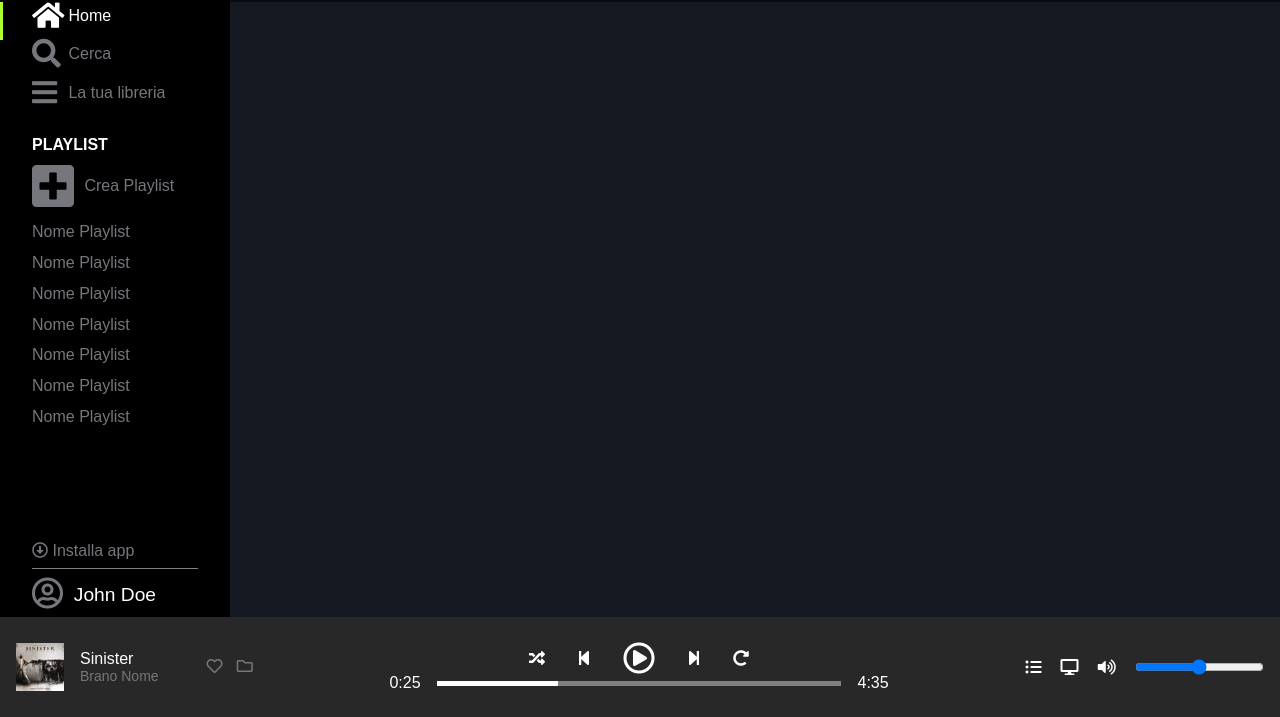
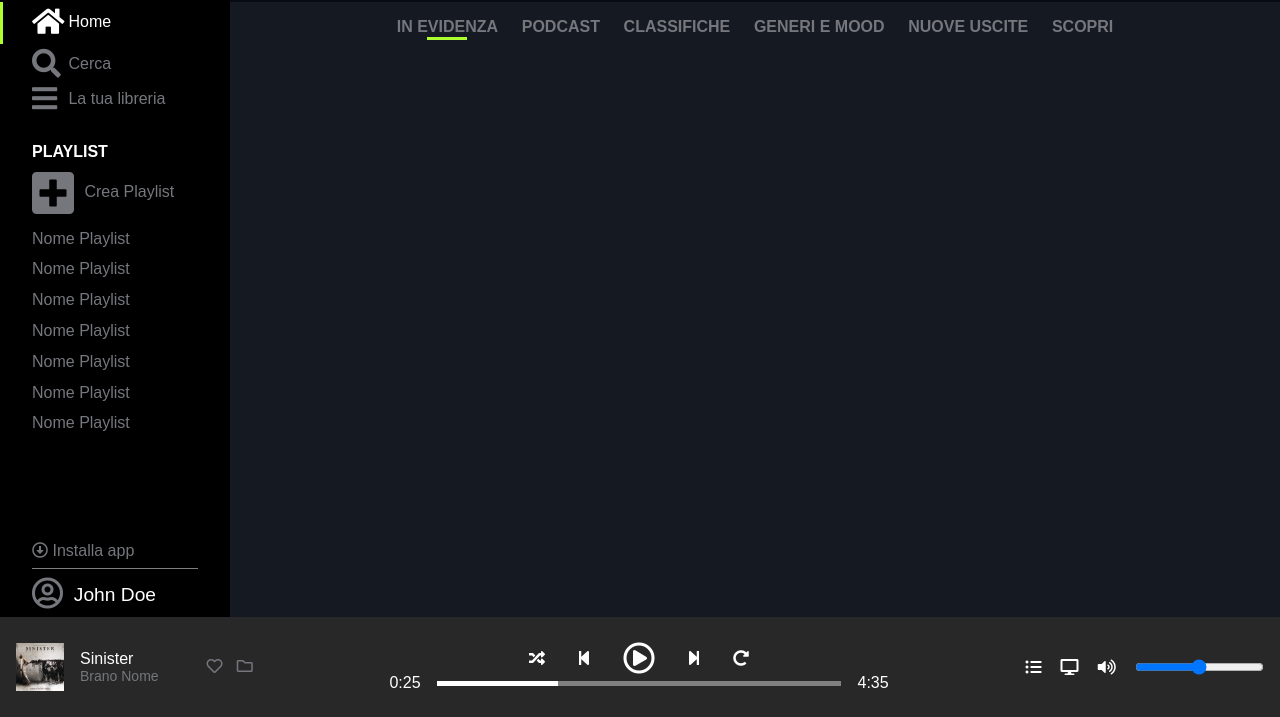
Before and after one commit to airowl/html-css-spotifyweb, a plain HTML site: page index.html in a window 1280 px wide. Shown: the part 83-800 px from the top of the page. Drawn offline with Linux system fonts and the light colour scheme; a web font is replaced by a local one.

Commit message:
aggiunto nav bar al main

```diff
--- a/css/style.css
+++ b/css/style.css
@@ -19,7 +19,6 @@ body{
 
 a, a:hover, a:visited{
     text-decoration: none;
-    color: white;
 }
 
 li{
@@ -125,7 +124,8 @@ nav#menu ul li, nav#playlist ul li, nav#playlist h4, nav#playlist span{
 }
 
 #menu ul li:not(:last-child){
-    padding-bottom: .6rem;
+    padding-top: .4rem;
+    padding-bottom: .4rem;
 }
 
 li.active::before{
@@ -209,6 +209,34 @@ div#content{
     width: 100%;
     background-color: #141922;
     overflow-y: auto;
+}
+
+.main-nav ul li{
+    display: inline-block;
+    padding: 1rem 0;
+    position: relative;
+}
+
+.main-nav ul li.nav-main-active::after{
+    content: "";
+    display: inline-block;
+    width: 40px;
+    height: 3px;
+    background-color: greenyellow;
+    position: absolute;
+    bottom: 25%;
+    left: 50%;
+    transform: translateX(-50%);
+}
+
+.main-nav ul li:not(:last-child){
+    margin-right: 1.2rem;
+}
+
+.main-nav ul li a{
+    color: #75777c;
+    text-transform: uppercase;
+    font-weight: bolder;
 }
 
 /* FOOTER */
@@ -331,6 +359,10 @@ footer{
         align-items: center;
     }
 
+    li.active::before{
+        display: none;
+    }
+
     #menu ul li i{
         font-size: 1.4rem;
         width: auto;
--- a/index.html
+++ b/index.html
@@ -93,11 +93,48 @@
 
             <!-- CTA AL TOP DEL MAIN -->
             <div id="cta" class="flex jtf-ct-end align-items-center">
-                <a href="#" class="btn">Effettua l'upgrade</a>
+                <a href="#" class="btn clr-white">Effettua l'upgrade</a>
             </div>
 
             <!-- CONTENUTO -->
-            <div id="content"></div>
+            <div id="content">
+
+                <nav class="main-nav flex jtf-ct-center align-items-center">
+                    <ul>
+                        <li class="nav-main-active">
+                            <a href="#">
+                                in evidenza
+                            </a>
+                        </li>
+                        <li>
+                            <a href="#">
+                                podcast
+                            </a>
+                        </li>
+                        <li>
+                            <a href="#">
+                                classifiche
+                            </a>
+                        </li>
+                        <li>
+                            <a href="#">
+                                generi e mood
+                            </a>
+                        </li>
+                        <li>
+                            <a href="#">
+                                nuove uscite
+                            </a>
+                        </li>
+                        <li>
+                            <a href="#">
+                                scopri
+                            </a>
+                        </li>
+                    </ul>
+                </nav>
+
+            </div>
         </section>
 
     </main>
```
